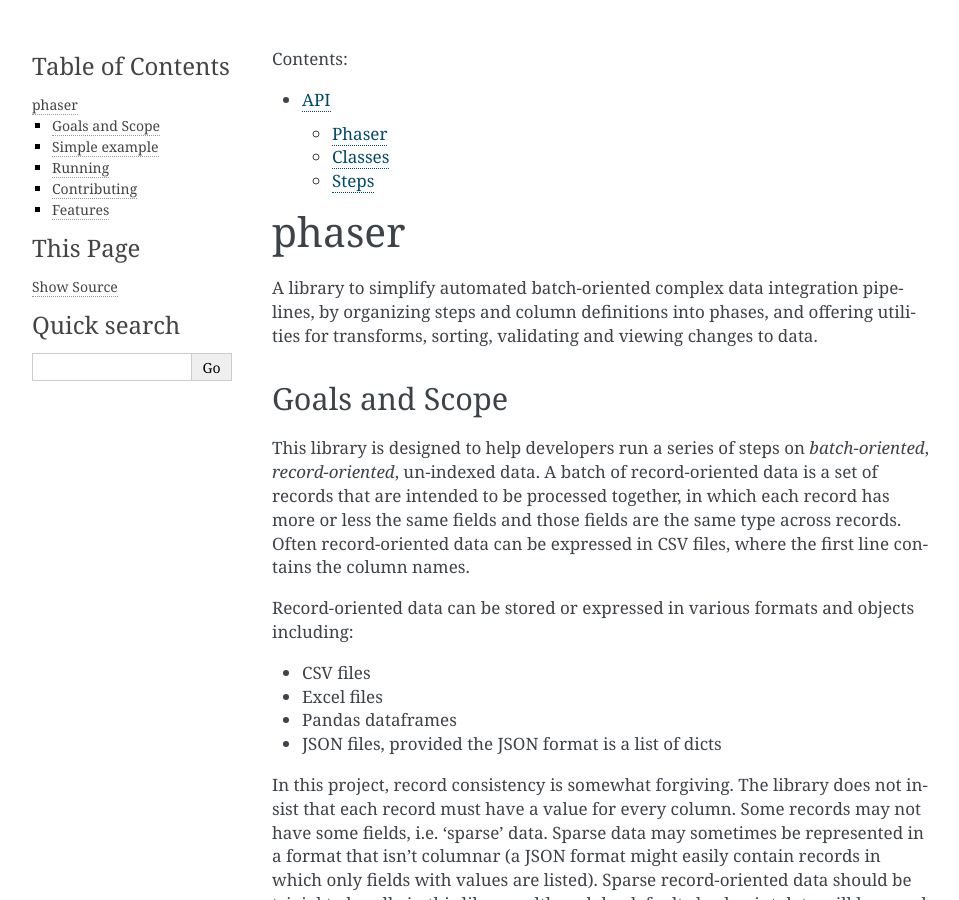
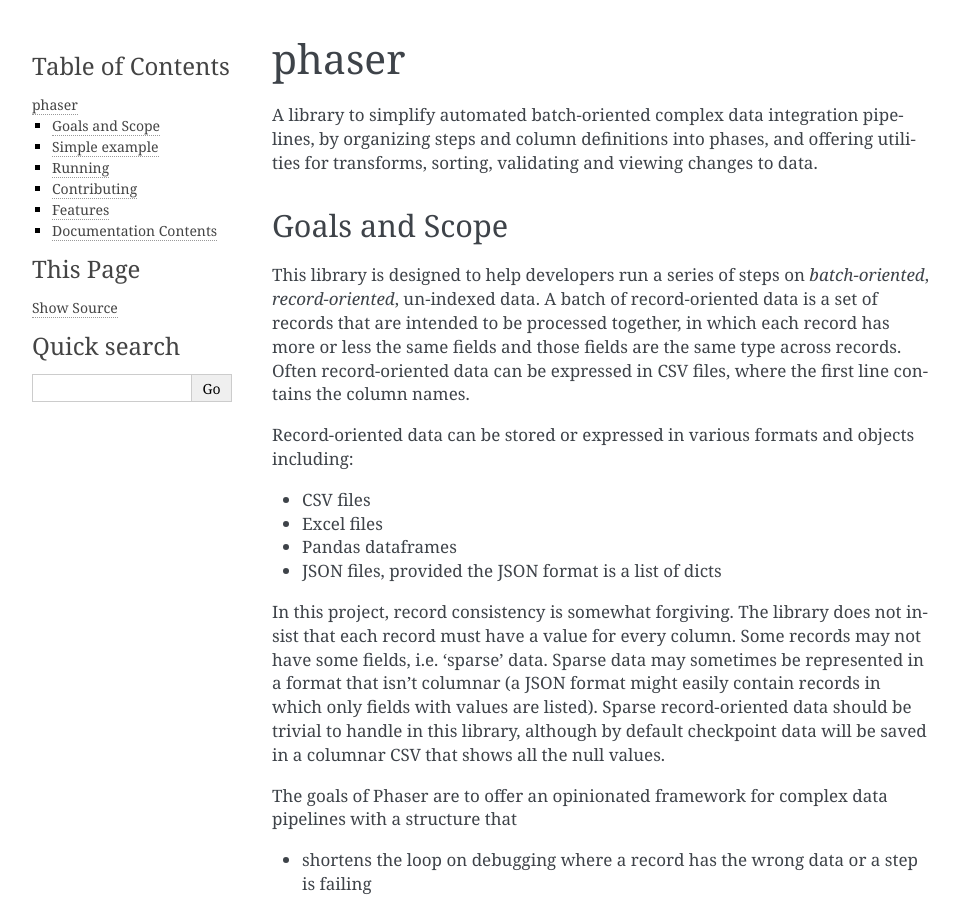
Before and after one commit to lisad/phaser, a Sphinx documentation site: the page built from docs/index.md, in a window 1280 px wide and 900 px high. Shown: the whole window, without its empty margins (148-1107 px from the left). Built offline with Sphinx 7.4.7, drawn with Linux system fonts in a browser that asks for light colours; some of the changed text lies outside the part shown.

Commit message:
Moves TOC to bottom of index

```diff
--- a/docs/index.md
+++ b/docs/index.md
@@ -1,9 +1,9 @@
+:::{include} ../README.md
+:::
+
+## Documentation Contents
 :::{toctree}
 :maxdepth: 2
-:caption: Contents:
 
 api
 :::
-
-:::{include} ../README.md
-:::
```
